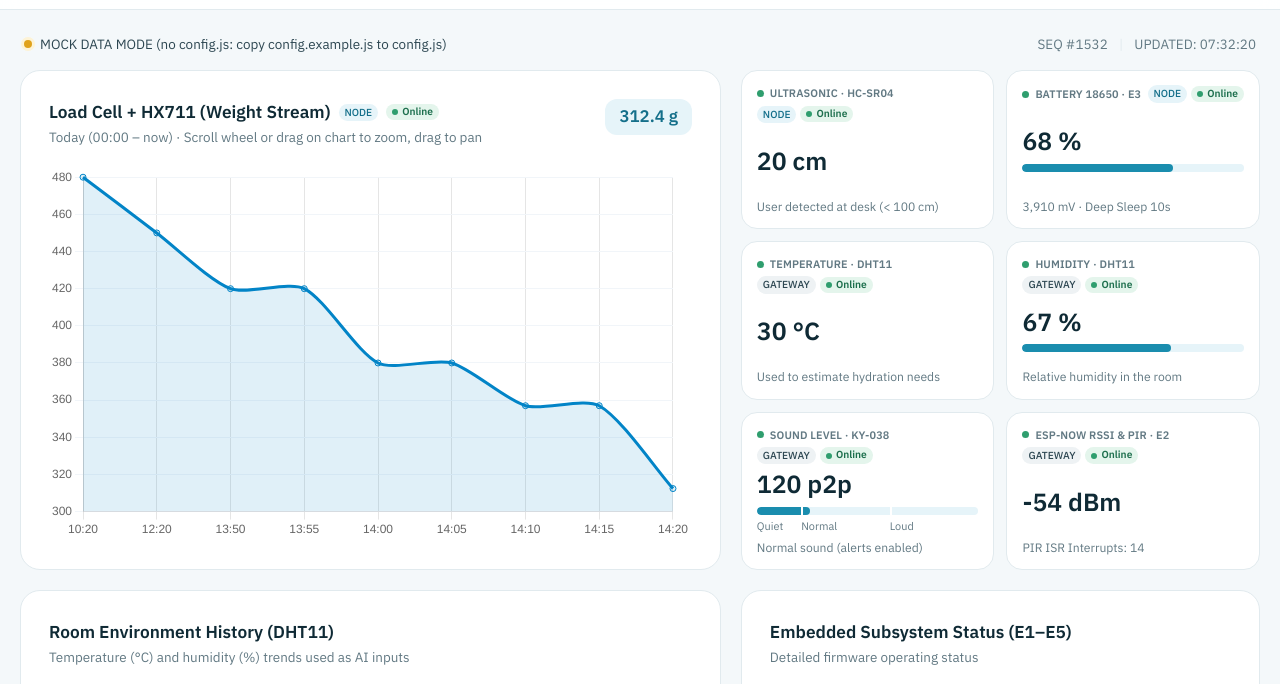
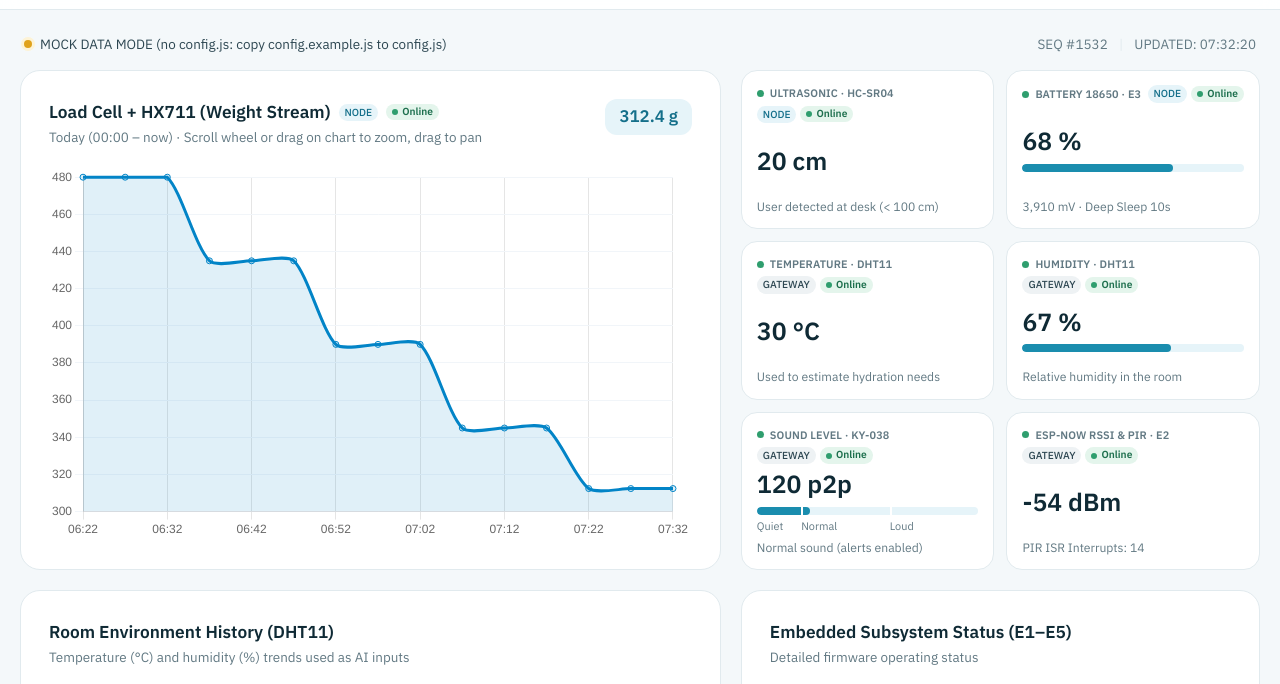
Before and after one commit to FooCKarn/SmartCoaster, a plain HTML site: page dashboard/sensors.html in a window 1280 px wide. Shown: the part 55-739 px from the top of the page. Drawn offline with nearby package versions, Linux system fonts and the light colour scheme; some packages are replaced by stand-ins of ours; a script that the page names is missing.

Commit message:
dashboard drink weight

```diff
--- a/dashboard/app.js
+++ b/dashboard/app.js
@@ -122,6 +122,15 @@ function updateDeviceOnlineStatus() {
 
 setInterval(updateDeviceOnlineStatus, 2000);
 
+function mockWeightSeries(plateaus) {
+  const pts = plateaus.flatMap(([w, n]) => Array(n).fill(w));
+  const now = Date.now();
+  return pts.map((w, i) => {
+    const ts = now - (pts.length - 1 - i) * 5 * 60 * 1000;
+    return { ts, time: new Date(ts).toLocaleTimeString("en-GB", { hour: "2-digit", minute: "2-digit" }), weight_g: w, temp: 30, rh: 67 };
+  });
+}
+
 // ============================================================================
 // 1. MOCK DATA (ข้อมูลจำลองสำหรับผู้ใช้คนเดียว: coaster-01)
 // ============================================================================
@@ -153,17 +162,8 @@ const MOCK_DATA = {
     { time: "12:30", ml: 300, note: "With lunch" },
     { time: "11:10", ml: 150, note: "SG90 flag reminder" },
   ],
-  history: [
-    { ts: Date.now() - 240 * 60 * 1000, time: "10:20", weight_g: 480, temp: 28, rh: 64 },
-    { ts: Date.now() - 120 * 60 * 1000, time: "12:20", weight_g: 450, temp: 29, rh: 65 },
-    { ts: Date.now() - 30 * 60 * 1000,  time: "13:50", weight_g: 420, temp: 29, rh: 65 },
-    { ts: Date.now() - 25 * 60 * 1000,  time: "13:55", weight_g: 420, temp: 29, rh: 66 },
-    { ts: Date.now() - 20 * 60 * 1000,  time: "14:00", weight_g: 380, temp: 30, rh: 66 },
-    { ts: Date.now() - 15 * 60 * 1000,  time: "14:05", weight_g: 380, temp: 30, rh: 67 },
-    { ts: Date.now() - 10 * 60 * 1000,  time: "14:10", weight_g: 357, temp: 30, rh: 67 },
-    { ts: Date.now() - 5 * 60 * 1000,   time: "14:15", weight_g: 357, temp: 30, rh: 67 },
-    { ts: Date.now(),                   time: "14:20", weight_g: 312.4, temp: 30, rh: 67 },
-  ],
+  // จุดละ 5 นาที: น้ำหนักนิ่ง 3 จุดต่อช่วง แล้วลดลง = ดื่ม (dashboard คำนวณ ml จากน้ำหนักที่หายไปเอง)
+  history: mockWeightSeries([[480, 3], [435, 3], [390, 3], [345, 3], [312.4, 3]]),
 };
 
 // ============================================================================
@@ -549,16 +549,81 @@ const clock = (ts, withSec = false) =>
 const startOfDay = (ts) => { const d = new Date(ts); d.setHours(0, 0, 0, 0); return d.getTime(); };
 const sumMl = (rows) => Math.round(rows.reduce((s, d) => s + (d.ml || 0), 0));
 
+// ตรวจจับการดื่มจากน้ำหนักที่หายไป (พอร์ตจาก gateway/drink_detect.h ใช้ตัวเลขชุดเดียวกัน)
+//   น้ำหนักนิ่งใหม่ ต่ำกว่าน้ำหนักนิ่งก่อนหน้า >= drinkMinG → ดื่มไป (ก่อน - หลัง) ml  (น้ำ 1 g ≈ 1 ml)
+const DRINK_CFG = { cupMinG: 40, stableG: 5, stableCount: 2, drinkMinG: 15, drinkMaxG: 600, refillMinG: 30 };
+
+function detectDrinks(rows, cfg = DRINK_CFG) {
+  const out = [];
+  let present = false, run = 0, last = NaN, ref = NaN, total = 0, day = null;
+  for (const r of rows) {
+    const w = r.weight_g;
+    if (typeof w !== "number" || Number.isNaN(w)) continue;
+    const d0 = startOfDay(r.ts);
+    if (d0 !== day) { day = d0; total = 0; }
+    if (w < cfg.cupMinG) { present = false; run = 0; last = w; continue; }   // ยกแก้ว ไม่นับ
+    if (!present) { present = true; run = 0; last = NaN; }
+    if (!Number.isNaN(last) && Math.abs(w - last) <= cfg.stableG) run++; else run = 0;
+    const prev = last; last = w;
+    if (run < cfg.stableCount) continue;                                       // ยังไม่นิ่ง
+    const level = (w + prev) / 2;
+    if (Number.isNaN(ref)) { ref = level; continue; }
+    const d = ref - level;
+    if (d >= cfg.drinkMinG && d <= cfg.drinkMaxG) {
+      total += d;
+      out.push({ ts: r.ts, ml: d, w_from: ref, w_to: level, ml_today: total });
+      ref = level;
+    } else if (d > cfg.drinkMaxG || -d >= cfg.refillMinG || Math.abs(d) < cfg.stableG) {
+      ref = level;                                                             // เปลี่ยนแก้ว / เติมน้ำ / ค่าเลื่อนช้า
+    }
+  }
+  return out;
+}
+
+function buildMockView() {
+  const rows = MOCK_DATA.history;
+  const now = Date.now();
+  return {
+    ...MOCK_DATA,
+    ts: now,
+    weight_g: rows[rows.length - 1].weight_g,
+    ...drinkStats(detectDrinks(rows), now),
+  };
+}
+
+// สรุปจากรายการดื่ม (ใช้ทั้ง mock และ Firebase)
+function drinkStats(drinks, now = Date.now()) {
+  const last = drinks.length ? drinks[drinks.length - 1] : null;
+  const today0 = startOfDay(now);
+  return {
+    daily_ml: sumMl(drinks.filter((d) => d.ts >= today0)),
+    hourly_rate: sumMl(drinks.filter((d) => d.ts >= now - 60 * 60 * 1000)),
+    last_sip_ts: last ? last.ts : null,
+    last_sip_ml: last ? Math.round(last.ml) : null,
+    sips: drinks.slice(-6).reverse().map(sipRow),
+  };
+}
+
+function sipRow(d) {
+  return {
+    time: clock(d.ts),
+    ml: Math.round(d.ml),
+    note: typeof d.w_from === "number" && typeof d.w_to === "number"
+      ? `${Math.round(d.w_from)} g → ${Math.round(d.w_to)} g`
+      : `Today ${Math.round(d.ml_today ?? 0).toLocaleString()} ml`,
+  };
+}
+
 function runMock(reason) {
   isMockMode = true;
   $("status").textContent = `MOCK DATA MODE (${reason})`;
-  updateAll(MOCK_DATA, MOCK_DATA.history);
+  updateAll(buildMockView(), MOCK_DATA.history);
 }
 
 function toView(latest, drinks) {
   const now = Date.now();
   const today0 = startOfDay(now);
-  const last = drinks.length ? drinks[drinks.length - 1] : null;
+  const stats = drinkStats(drinks, now);
   const week = [];
   for (let i = 7; i >= 1; i--) {
     const from = today0 - i * DAY_MS;
@@ -568,17 +633,13 @@ function toView(latest, drinks) {
   return {
     ...latest,
     daily_ml: Math.round(latest.ml_today ?? 0),
-    hourly_rate: sumMl(drinks.filter((d) => d.ts >= now - 60 * 60 * 1000)),
-    last_sip_ts: last ? last.ts : null,
-    last_sip_ml: last ? Math.round(last.ml) : null,
+    hourly_rate: stats.hourly_rate,
+    last_sip_ts: stats.last_sip_ts,
+    last_sip_ml: stats.last_sip_ml,
     ai_risk: typeof p !== "number" ? null : p >= AI_P_UP ? "high" : p > AI_P_DOWN ? "moderate" : "normal",
     alert_state: latest.estop ? "estop" : latest.line_sent ? "line_sent" : latest.sign_up ? "servo_up" : "idle",
     week_ml: drinks.length ? week : [],
-    sips: drinks.slice(-6).reverse().map((d) => ({
-      time: clock(d.ts),
-      ml: Math.round(d.ml),
-      note: `Today ${Math.round(d.ml_today ?? 0).toLocaleString()} ml`,
-    })),
+    sips: stats.sips,
   };
 }
 
```
Also changed, not shown: dashboard/index.html (+1 -1 lines), 2 other files.
